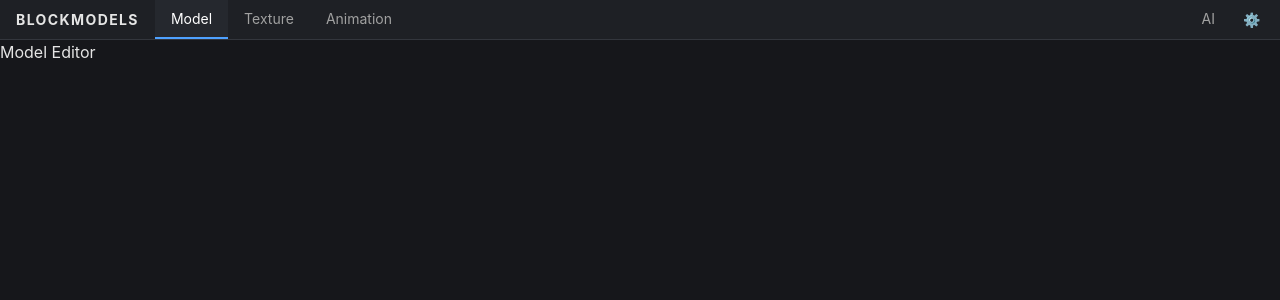
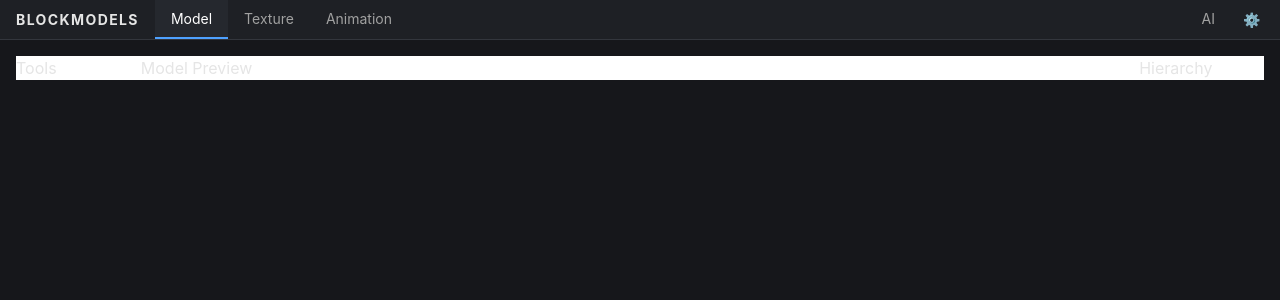
Before and after one commit to Tysi3k22/BlackModels, a React (Vite) app: page / in a window 1280 px wide. Shown: the top 300 px of the page. Built offline with nearby package versions, Linux system fonts and the light colour scheme.

Commit message:
added layout for modeling and texturing tabs

```diff
--- a/src/screens/EditorMenu.tsx
+++ b/src/screens/EditorMenu.tsx
@@ -1,5 +1,7 @@
 import { useApp } from "../constants"
 import NavBar from "../components/Nav";
+import ModelEditor from "./ModelEditor";
+import TextureEditor from "./TextureEditor";
 
 export default function EditorMenu() {
     const tab = useApp((state) => state.tab);
@@ -8,8 +10,8 @@ export default function EditorMenu() {
         <main>
             <NavBar />
 
-            {tab === "Model" && <div>Model Editor</div>}
-            {tab === "Texture" && <div>Texture Editor</div>}
+            {tab === "Model" && <ModelEditor />}
+            {tab === "Texture" && <TextureEditor />}
             {tab === "Animation" && <div>Animation Editor</div>}
         </main>
     )
--- /dev/null
+++ b/src/screens/ModelEditor.tsx
@@ -0,0 +1,20 @@
+export default function ModelingMenu() {
+    return (
+        <main className="flex h-full w-full flex-column items-start justify-start p-4">
+            <div id="leftContainer" className="flex flex-col w-1/8 bg-white">
+                <h1>Tools</h1>
+            </div>
+
+
+            <div id="middleContainer" className="flex flex-col w-full bg-white">
+                <h1>Model Preview</h1>
+                {/* there will be a canvas that shows the model in 3D, and you can rotate it and zoom in/out */}
+
+            </div>
+
+            <div id="rightContainer" className="flex flex-col w-1/8 bg-white">
+                <h1>Hierarchy</h1>
+            </div>
+        </main>
+    )
+}
--- /dev/null
+++ b/src/screens/TextureEditor.tsx
@@ -0,0 +1,20 @@
+export default function TextureEditor() {
+    return (
+        <main className="flex h-full w-full flex-column items-start justify-start p-4">
+            <div id="leftContainer" className="flex flex-col w-1/8 bg-white">
+                <h1>Tools</h1>
+            </div>
+
+
+            <div id="middleContainer" className="flex flex-col w-full bg-white">
+                <h1>Model Preview</h1>
+                {/* there will be a canvas that shows the model in 3D, and you can rotate it and zoom in/out */}
+
+            </div>
+
+            <div id="rightContainer" className="flex flex-col w-1/8 bg-white">
+                <h1>Texture file Preview</h1>
+            </div>
+        </main>
+    )
+}
```
